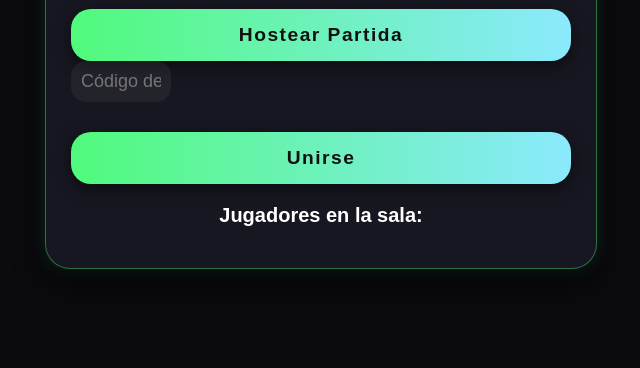
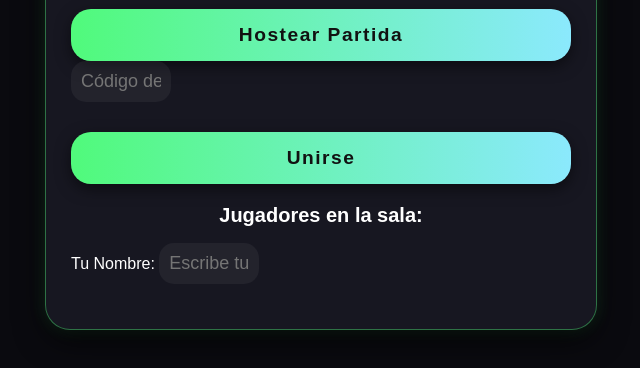
Before and after one commit to CANARIOag/ImpostorGame, a plain HTML site: page multiplayer.html in a window 1280 px wide. Shown: the part 152-520 px from the top of the page, without its empty margins (319-959 px from the left). Drawn offline with Linux system fonts and the light colour scheme.

Commit message:
Update multiplayer.html

```diff
--- a/multiplayer.html
+++ b/multiplayer.html
@@ -21,6 +21,11 @@
             <div class="codigo-sala" style="margin-top:10px; text-align:center; color:#00ff00;"></div>
             <h3>Jugadores en la sala:</h3>
             <ul class="lista-jugadores"></ul>
+
+            <div class="input-field">
+                <label for="playerName">Tu Nombre:</label>
+                <input type="text" id="playerName" placeholder="Escribe tu nombre">
+            </div>
         </div>
 
         <div class="game-card config-card" style="display:none;">
@@ -66,4 +71,5 @@
 
     <script type="module" src="multiplayer.js"></script>
 </body>
+
 </html>
```
